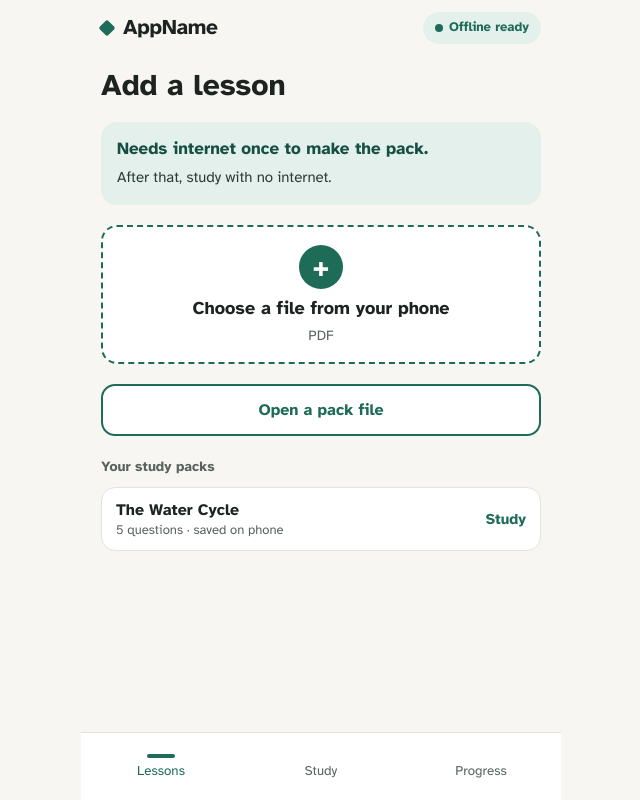
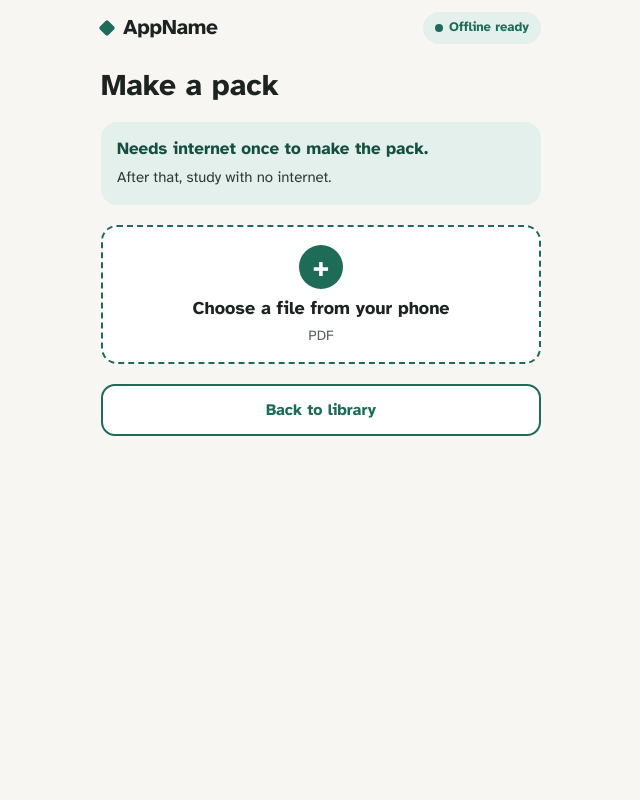
Before and after one commit to itsxandr/claude-and-dexter, a React (Vite) app in the folder app/: page / in a window 1280 px wide. Both pictures are taken after a click on the button "Choose a PDF file from your phone". Shown: the whole page, without its empty margins (319-959 px from the left). Built offline with nearby package versions, Linux system fonts and the light colour scheme.

Commit message:
Add Library and Make Pack screens

```diff
--- a/app/src/App.tsx
+++ b/app/src/App.tsx
@@ -11,7 +11,8 @@ import { PathPickScreen }    from './screens/PathPickScreen';
 import { SummaryScreen }     from './screens/SummaryScreen';
 import { QuestionScreen }    from './screens/QuestionScreen';
 import { ProgressScreen }    from './screens/ProgressScreen';
-import { LessonsScreen }     from './screens/LessonsScreen';
+import { Library }           from './screens/Library';
+import { MakePack }          from './screens/MakePack';
 import { FlashcardsScreen }  from './screens/FlashcardsScreen';
 
 // ── Types ──────────────────────────────────────────────────────────────────
@@ -20,6 +21,7 @@ type Tab          = 'lessons' | 'study' | 'progress';
 
 type Screen =
   | { name: 'lessons' }
+  | { name: 'make_pack' }
   | { name: 'path_pick' }
   | { name: 'summary';    path: PathKind; level: ReadingLevel }
   | { name: 'question';   questionIndex: number; answeredCount: number }
@@ -98,6 +100,25 @@ export default function App() {
 
   function handleStudyFromLesson(packId: string) {
     void openPack(packId);
+  }
+
+  function handleMakePack() {
+    setScreen({ name: 'make_pack' });
+  }
+
+  // A pack was just made (or matched an existing one): refresh the list from
+  // the store, then open it to study.
+  async function handlePackMade(packId: string) {
+    const saved = await listPacks();
+    setPacks(saved);
+    const chosen = saved.find(p => p.id === packId);
+    if (chosen !== undefined) {
+      setPack(chosen);
+      const m = await getMastery(chosen.id);
+      setMastery(m ?? emptyMastery());
+    }
+    setActiveTab('study');
+    setScreen({ name: 'path_pick' });
   }
 
   function handlePathPick(path: PathKind) {
@@ -181,10 +202,25 @@ export default function App() {
   // ── Render ────────────────────────────────────────────────────────────────
 
   function renderScreen() {
-    // The Lessons list works with whatever packs are saved; it does not need a
-    // single "current" pack.
+    // The Library and Make Pack screens work with the saved packs; they do not
+    // need a single "current" pack.
     if (screen.name === 'lessons') {
-      return <LessonsScreen packs={packs} onStudy={handleStudyFromLesson} />;
+      return (
+        <Library
+          packs={packs}
+          onStudy={handleStudyFromLesson}
+          onMakePack={handleMakePack}
+        />
+      );
+    }
+
+    if (screen.name === 'make_pack') {
+      return (
+        <MakePack
+          onDone={(packId) => void handlePackMade(packId)}
+          onCancel={() => setScreen({ name: 'lessons' })}
+        />
+      );
     }
 
     // Every other screen studies the current pack. Nothing to show until it
@@ -243,7 +279,7 @@ export default function App() {
   }
 
   const hideTabs = screen.name === 'question' || screen.name === 'summary'
-                || screen.name === 'flashcards';
+                || screen.name === 'flashcards' || screen.name === 'make_pack';
 
   return (
     <>
--- a/app/src/screens/LessonsScreen.tsx
+++ b/app/src/screens/LessonsScreen.tsx
@@ -14,6 +14,12 @@ type Phase = 'idle' | 'loading' | 'error';
 interface LessonsScreenProps {
   packs: StudyPack[];
   onStudy: (packId: string) => void;
+  /**
+   * When set, the "Choose a file" button hands off to this instead of opening
+   * the built-in picker. The Library screen uses it to route to MakePack, which
+   * runs the real make-pack flow. Left unset, the stand-in picker is used.
+   */
+  onMakePack?: () => void;
 }
 
 // ── Helpers ────────────────────────────────────────────────────────────────
@@ -49,7 +55,7 @@ function mbStr(bytes: number) {
  *  - JSON.parse + basic id check. Bad file → "This file is not a valid pack."
  *  - TODO: replace with Xan's packFromJson + formatCheck.
  */
-export function LessonsScreen({ packs, onStudy }: LessonsScreenProps) {
+export function LessonsScreen({ packs, onStudy, onMakePack }: LessonsScreenProps) {
   const [phase, setPhase]   = useState<Phase>('idle');
   const [errorMsg, setErrorMsg] = useState('');
   const [loadingName, setLoadingName] = useState('');
@@ -202,8 +208,8 @@ export function LessonsScreen({ packs, onStudy }: LessonsScreenProps) {
           {/* ── Dashed file picker ── */}
           <button
             className="lessons-screen__pick-btn"
-            onClick={() => lessonInputRef.current?.click()}
-            aria-label="Choose a PDF or PPTX file from your phone"
+            onClick={() => onMakePack ? onMakePack() : lessonInputRef.current?.click()}
+            aria-label="Choose a PDF file from your phone"
           >
             <span className="lessons-screen__pick-plus" aria-hidden="true">+</span>
             <span className="lessons-screen__pick-label">Choose a file from your phone</span>
--- /dev/null
+++ b/app/src/screens/Library.tsx
@@ -0,0 +1,21 @@
+import type { StudyPack } from '../logic/types'
+import { LessonsScreen } from './LessonsScreen'
+
+interface LibraryProps {
+  // Saved packs read from the Progress_Store.
+  packs: StudyPack[]
+  // Open a saved pack for studying.
+  onStudy: (packId: string) => void
+  // Go to the Make Pack screen (the "Make a pack" button).
+  onMakePack: () => void
+}
+
+/**
+ * Library (design.md, Req 3.3): the first screen. It lists the saved Study_Packs
+ * and offers "Make a pack". The visuals come straight from LessonsScreen so we
+ * do not duplicate its markup or styling; here the file picker button routes to
+ * the MakePack screen, which runs the real make-pack flow.
+ */
+export function Library({ packs, onStudy, onMakePack }: LibraryProps) {
+  return <LessonsScreen packs={packs} onStudy={onStudy} onMakePack={onMakePack} />
+}
--- /dev/null
+++ b/app/src/screens/MakePack.tsx
@@ -0,0 +1,146 @@
+import { useRef, useState } from 'react'
+import './LessonsScreen.css'
+import { makePack } from '../flow/makePack'
+import { extractPdf } from '../io/pdf'
+import { fingerprint } from '../io/fingerprint'
+import { getPack, putPack } from '../io/store'
+import { requestDraft } from '../io/packClient'
+
+// ── Types ──────────────────────────────────────────────────────────────────
+
+type Phase = 'idle' | 'loading' | 'error'
+
+interface MakePackProps {
+  // Called with the new (or already-saved) pack id when a pack is ready.
+  onDone: (packId: string) => void
+  // Go back to the Library.
+  onCancel: () => void
+}
+
+// The real make-pack flow wired to the browser IO: read the PDF, hash the
+// text, check the store, ask the Pack_Service once. See src/flow/makePack.ts.
+const deps = {
+  extract: extractPdf,
+  fingerprint,
+  store: { getPack, putPack },
+  requestDraft,
+}
+
+/**
+ * MakePack (design.md, Req 2.1, 3.3, 3.10): pick a PDF, run the make-pack flow,
+ * and open the pack. On any failure it shows one plain message with "Try again";
+ * friendly per-reason messages come later (task 12).
+ */
+export function MakePack({ onDone, onCancel }: MakePackProps) {
+  const [phase, setPhase] = useState<Phase>('idle')
+  const [loadingName, setLoadingName] = useState('')
+  const fileInputRef = useRef<HTMLInputElement>(null)
+
+  async function run(file: File) {
+    setLoadingName(file.name)
+    setPhase('loading')
+    try {
+      const result = await makePack(file, deps)
+      if (result.ok) {
+        onDone(result.pack.id)
+        return
+      }
+      setPhase('error')
+    } catch {
+      // pdf.js or any step can throw on a broken file.
+      setPhase('error')
+    }
+  }
+
+  function onFileChange(e: React.ChangeEvent<HTMLInputElement>) {
+    const file = e.target.files?.[0]
+    if (!file) return
+    e.target.value = '' // let the same file be picked again
+    void run(file)
+  }
+
+  function openPicker() {
+    setPhase('idle')
+    fileInputRef.current?.click()
+  }
+
+  return (
+    <main className="lessons-screen">
+      {/* Hidden PDF-only file input */}
+      <input
+        ref={fileInputRef}
+        type="file"
+        accept=".pdf,application/pdf"
+        className="lessons-screen__file-input"
+        aria-hidden="true"
+        tabIndex={-1}
+        onChange={onFileChange}
+      />
+
+      {/* ── AppName header ── */}
+      <header className="lessons-screen__appbar">
+        <div className="lessons-screen__brand">
+          <span className="lessons-screen__diamond" aria-hidden="true" />
+          <span className="lessons-screen__appname">AppName</span>
+        </div>
+        <span className="lessons-screen__offline-chip">
+          <span className="lessons-screen__offline-dot" aria-hidden="true" />
+          Offline ready
+        </span>
+      </header>
+
+      <h1 className="lessons-screen__heading">Make a pack</h1>
+
+      {/* ── Info card ── */}
+      <div className="lessons-screen__info-card">
+        <p className="lessons-screen__info-title">
+          Needs internet once to make the pack.
+        </p>
+        <p className="lessons-screen__info-body">
+          After that, study with no internet.
+        </p>
+      </div>
+
+      {phase === 'loading' ? (
+        <div className="lessons-screen__loading">
+          <span className="lessons-screen__spinner" aria-hidden="true" />
+          <span className="lessons-screen__loading-name">Making a pack from {loadingName}</span>
+          <span className="lessons-screen__loading-note">
+            Keep internet on until this finishes
+          </span>
+        </div>
+      ) : phase === 'error' ? (
+        <>
+          <div className="lessons-screen__error" role="alert">
+            Something went wrong.
+          </div>
+          <button className="lessons-screen__pick-btn" onClick={openPicker}>
+            <span className="lessons-screen__pick-plus" aria-hidden="true">↻</span>
+            <span className="lessons-screen__pick-label">Try again</span>
+            <span className="lessons-screen__pick-sub">PDF</span>
+          </button>
+          <button className="lessons-screen__open-btn" onClick={onCancel}>
+            Back to library
+          </button>
+        </>
+      ) : (
+        <>
+          {/* ── Dashed file picker ── */}
+          <button
+            className="lessons-screen__pick-btn"
+            onClick={openPicker}
+            aria-label="Choose a PDF file from your phone"
+          >
+            <span className="lessons-screen__pick-plus" aria-hidden="true">+</span>
+            <span className="lessons-screen__pick-label">Choose a file from your phone</span>
+            <span className="lessons-screen__pick-sub">PDF</span>
+          </button>
+
+          <button className="lessons-screen__open-btn" onClick={onCancel}>
+            Back to library
+          </button>
+        </>
+      )}
+    </main>
+  )
+}
```
Also changed, not shown: 1 other file (tests, documents, lock files or other folders).
